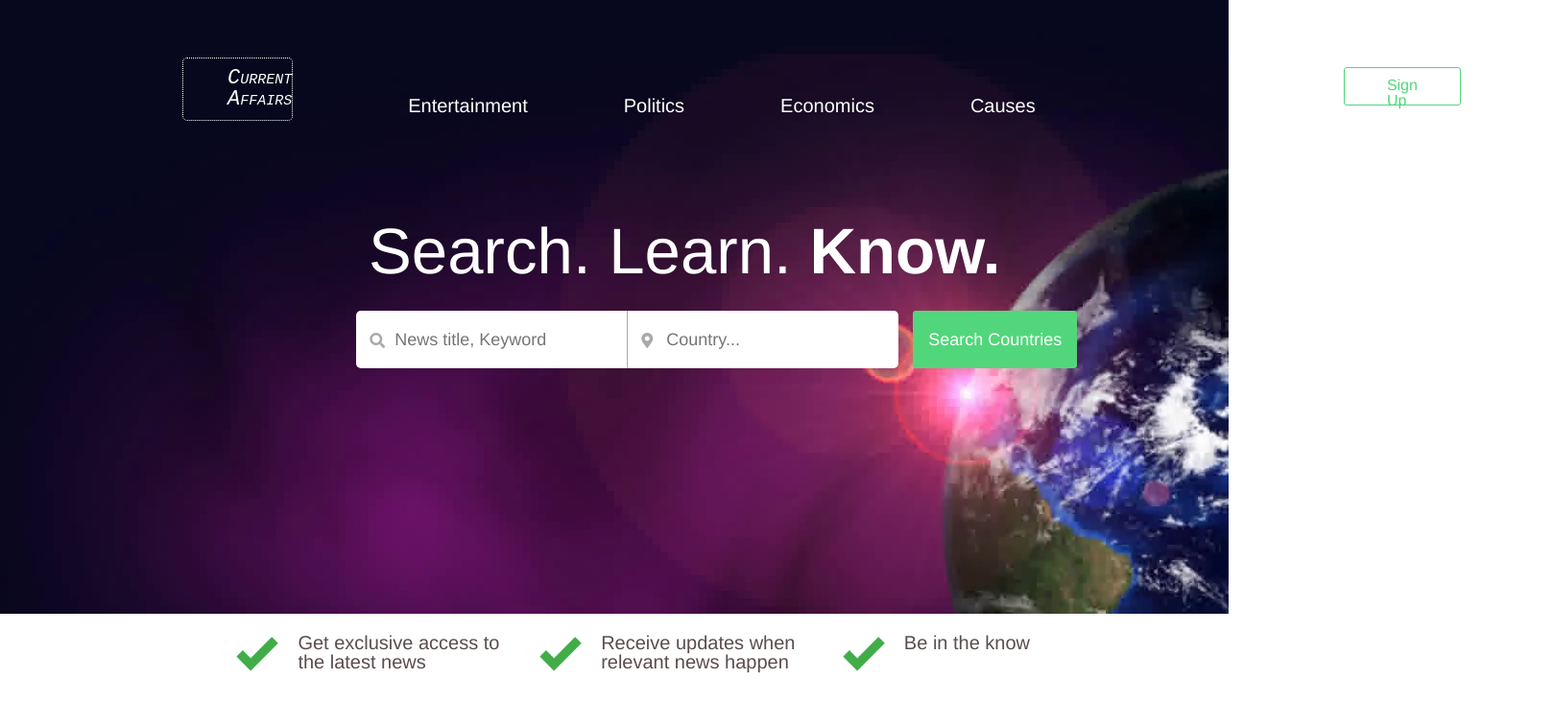
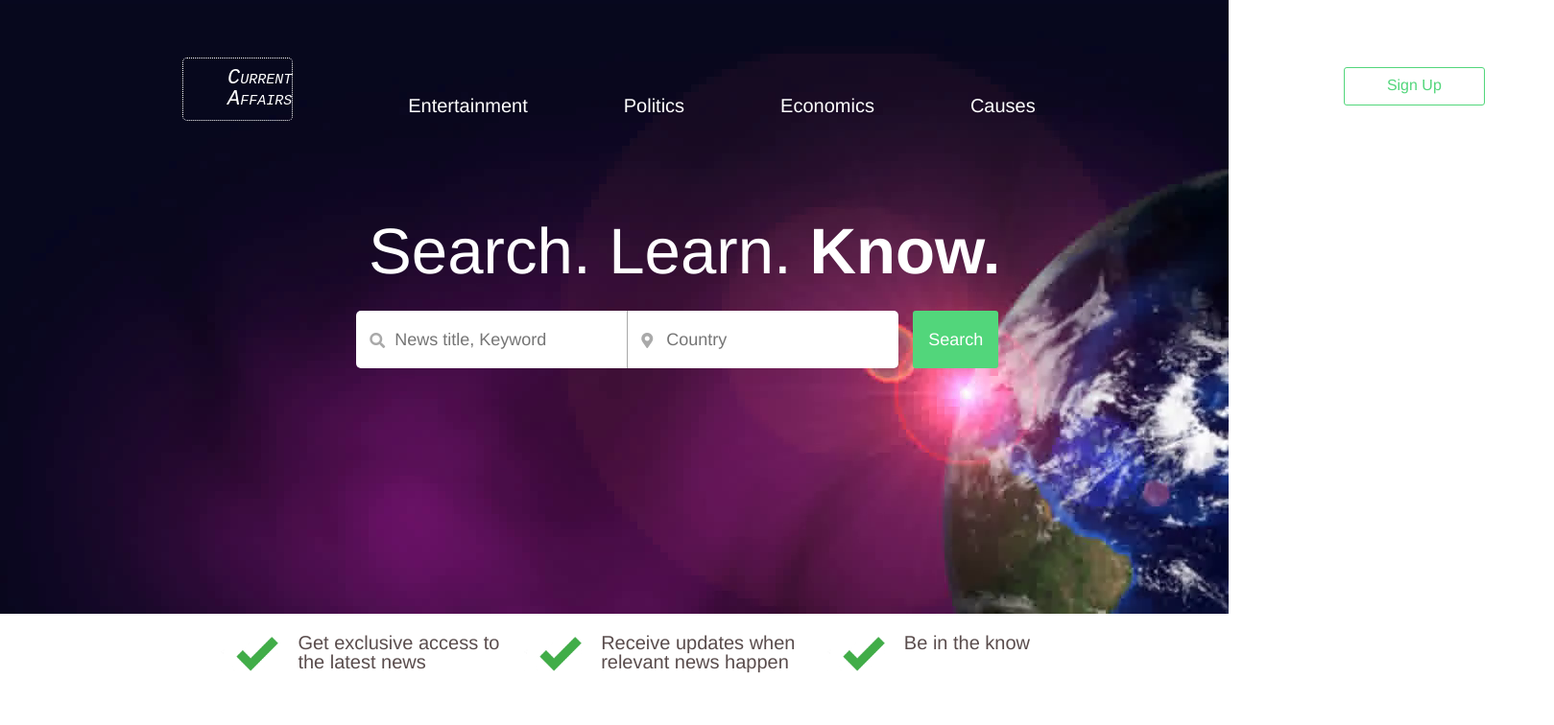
Before and after one commit to AquilaVirtual/current-affairs, a React (Create React App) app in the folder current-affairs-front-end/: page / in a window 1280 px wide. Shown: the top 756 px of the page at 96% size, 1619 px wide, since content can reach past the window. Built offline with nearby package versions, Linux system fonts and the light colour scheme; no server answers.

Commit message:
add .env file

```diff
--- a/current-affairs-front-end/package.json
+++ b/current-affairs-front-end/package.json
@@ -5,6 +5,7 @@
   "dependencies": {
     "@material-ui/core": "^3.3.1",
     "axios": "^0.18.0",
+    "dotenv": "^6.2.0",
     "newsapi": "^2.4.0",
     "prop-types": "^15.6.2",
     "react": "^16.5.2",
--- a/current-affairs-front-end/src/components/NavBar.js
+++ b/current-affairs-front-end/src/components/NavBar.js
@@ -1,7 +1,9 @@
 import React, { Component } from "react";
 import { withRouter } from "react-router-dom";
+
+import axios from 'axios';
+
 import Button from "@material-ui/core/Button";
-
 import Menu from "@material-ui/core/Menu";
 import MenuItem from "@material-ui/core/MenuItem";
 
@@ -12,12 +14,15 @@ import Countries from "./Countries";
 import hamburger from "../imgs/hamburger.png";
 import "../css/NavBar.css";
 
+let key = process.env.REACT_APP_NEWSAPIKEY;
+
 class NavBar extends Component {
   constructor() {
     super();
     this.state = {
       anchorEl: null,
-      open: false
+      open: false,
+
     };
   }
 
@@ -43,7 +48,14 @@ class NavBar extends Component {
       "This functionality is not available yet, please check back later."
     );
   };
-  render() {
+
+  componentDidMount(){
+   axios.get(`https://newsapi.org/v2/top-headlines?country=ng&apiKey=${key}`)
+   .then(res=> {
+       console.log("News", res)
+})
+}
+render() {
     const { anchorEl } = this.state;
 
     return (
@@ -110,13 +122,13 @@ class NavBar extends Component {
             <i className="fas fa-map-marker-alt" />
             <input
               autoComplete="off"
-              placeholder="Country..."
+              placeholder="Country"
               className="input-right"
               onClick={this.alert}
             />
           </div>
           <button onClick={this.alert} className="btn-main-cta">
-            Search Countries
+            Search
           </button>
         </div>
       </div>
--- a/current-affairs-front-end/src/css/NavBar.css
+++ b/current-affairs-front-end/src/css/NavBar.css
@@ -55,6 +55,7 @@
   cursor: pointer;
   height: 40px;
   padding: 10px 44px;
+  width: 147px;
 }
 .navbar-container .nav-items .hamburger-menu {
   margin-top: 82px;
--- a/current-affairs-front-end/src/less/NavBar.less
+++ b/current-affairs-front-end/src/less/NavBar.less
@@ -55,6 +55,7 @@
                 cursor: pointer;
                 height: 40px;
                 padding: 10px 44px;
+                width: 147px;
 
              }
         }
```
Also changed, not shown: 2 other files (tests, documents, lock files or other folders).
